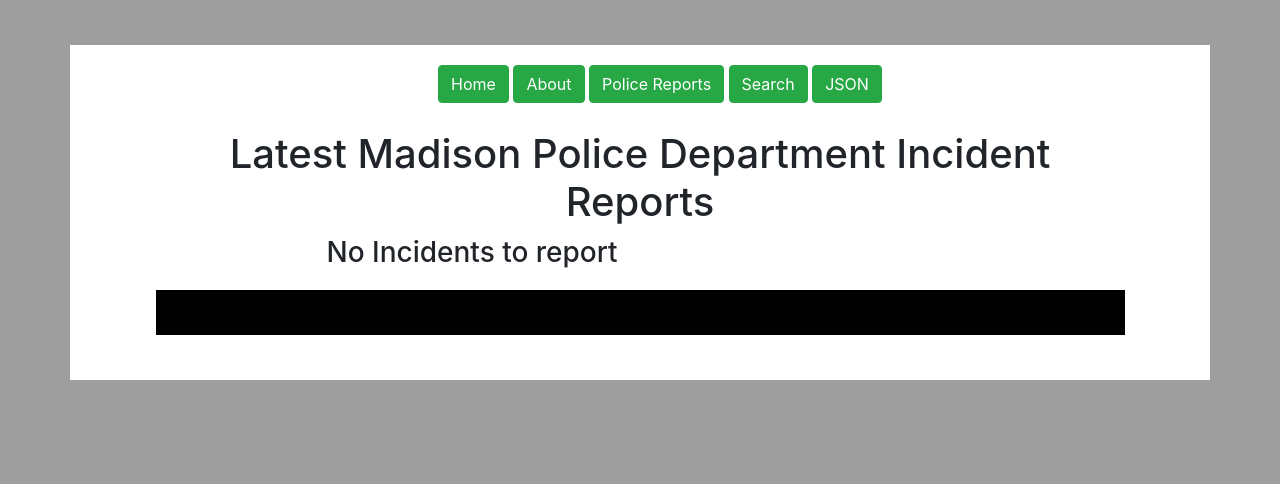
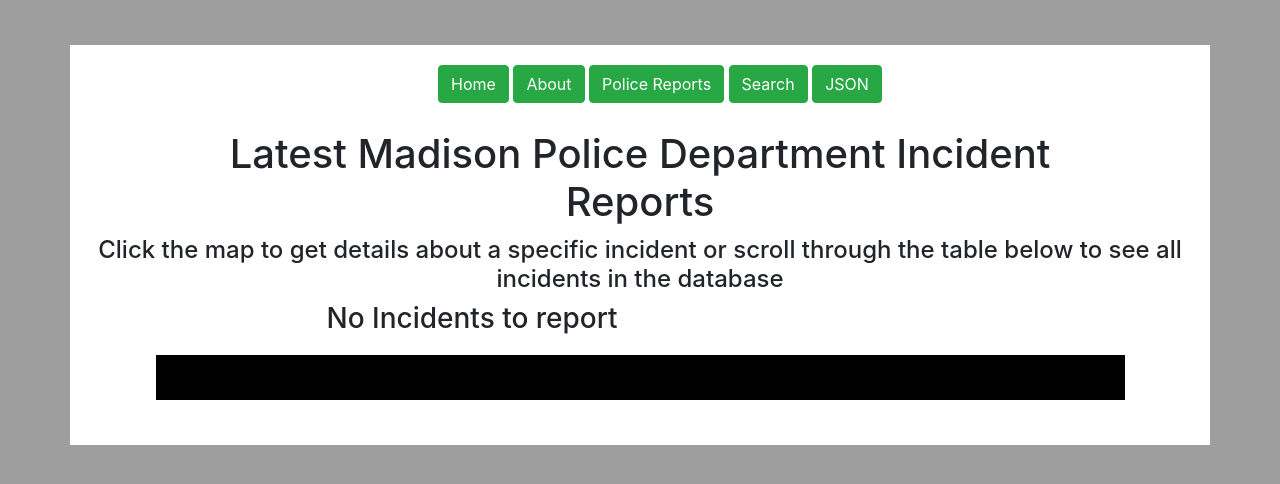
Before and after one commit to chrislkeller/madcrime, a Django app: template madcrime/templates/incident-table.html in a window 1280 px wide. Shown: the top 484 px of the page. Run offline with Django 3.2, Linux system fonts and the light colour scheme; the template is opened without the code that fills it, so the values that code supplies are empty; some libraries are stand-ins or nearby versions.

Commit message:
Minor update with prompt to click map…

```diff
--- a/madcrime/templates/incident-table.html
+++ b/madcrime/templates/incident-table.html
@@ -15,6 +15,7 @@
 {% block page-header %}
 	<div class="page-headers">
 		<h1>Latest Madison Police Department Incident Reports</h1>
+		<h4>Click the map to get details about a specific incident or scroll through the table below to see all incidents in the database</h4>
 	</div>
 {% endblock page-header %}
 
```
